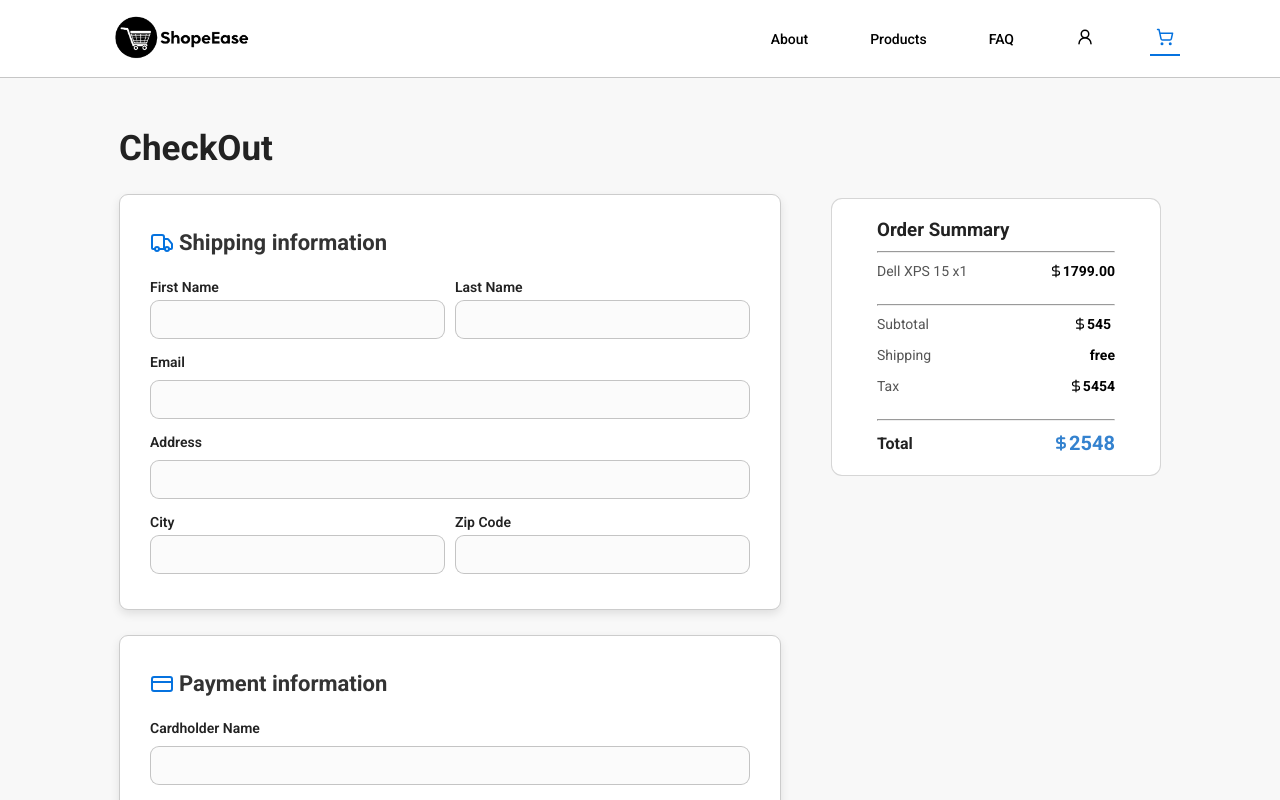
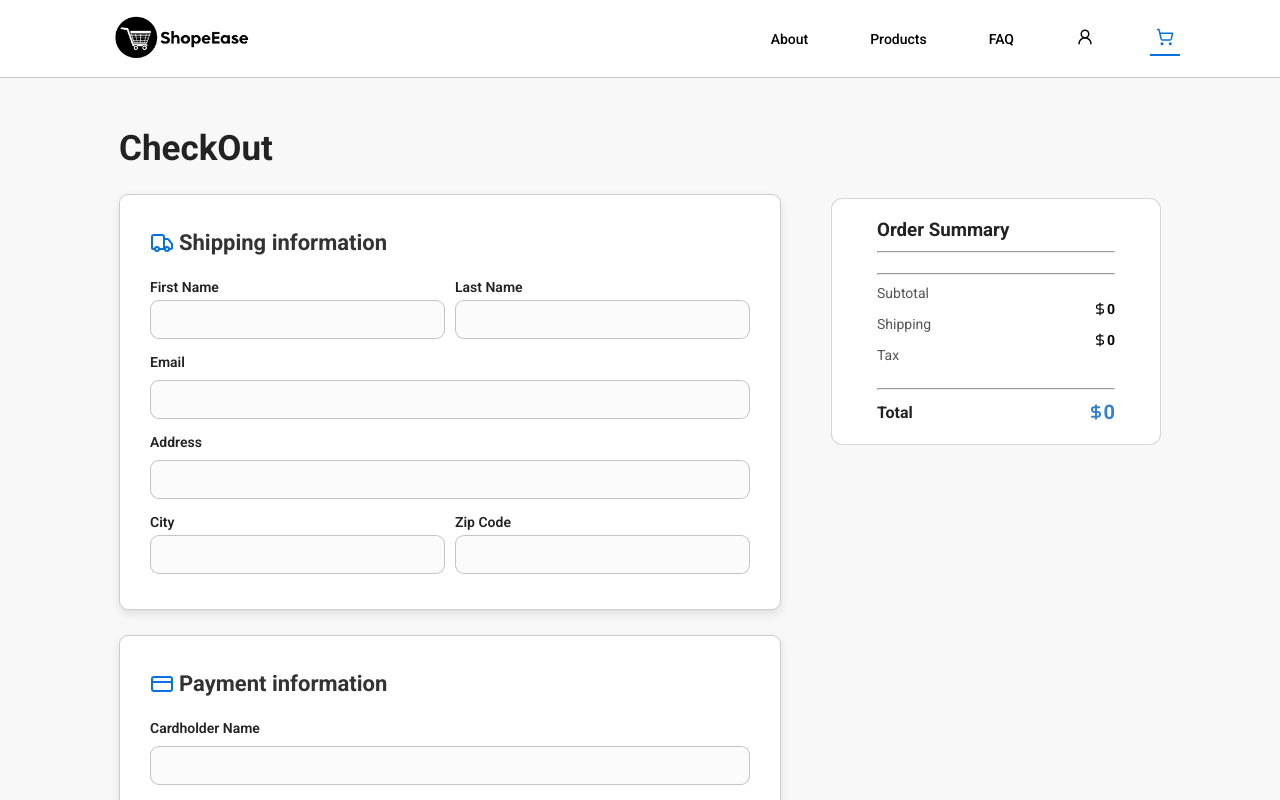
Before and after one commit to assumaqn/ShopEase, a React (Vite) app: page /cart/checkout in a window 1280 px wide. Shown: the top 800 px of the page. Built offline with nearby package versions, Linux system fonts and the light colour scheme.

Commit message:
adding total price to checkout

```diff
--- a/src/Components/CartItems.jsx
+++ b/src/Components/CartItems.jsx
@@ -8,7 +8,7 @@ import EmptyCart from "./EmptyCart";
 
 function CartItems() {
   const { cartedProduct, dispatch } = useProduct();
-  console.log(cartedProduct);
+
   if (cartedProduct.length === 0) {
     return <EmptyCart />;
   }
@@ -45,7 +45,6 @@ function CartItem({
   dispatch,
   quantity,
   totalPrice,
-  // totalItemPrice,
 }) {
   return (
     <div className={styles.item}>
--- a/src/Components/CheckOut.jsx
+++ b/src/Components/CheckOut.jsx
@@ -4,6 +4,7 @@ import Button from "./Button";
 import PageNav from "./PageNav";
 import Spinner from "./Spinner";
 import styles from "./CheckOut.module.css";
+import { useProduct } from "../Contexts/ProductContext";
 
 const centerIcon = {
   display: "flex",
@@ -12,6 +13,7 @@ const centerIcon = {
 };
 function CheckOut() {
   const [isLoading, setIsLoading] = useState(true);
+
   useEffect(() => {
     setTimeout(() => {
       setIsLoading(false);
@@ -93,6 +95,8 @@ function ShippingInfo() {
 }
 //flex-col-2
 function PaymentInfo() {
+  const { total } = useProduct();
+
   return (
     <div className={styles["payment-info"]}>
       <h3>
@@ -121,7 +125,7 @@ function PaymentInfo() {
         </div>
         <div className={styles["form-el"]}></div>
       </form>
-      <Button type="checkout">Place Order -$545.20</Button>
+      <Button type="checkout">Place Order {total === 0 ? "" : total}</Button>
     </div>
   );
 }
@@ -129,19 +133,28 @@ function PaymentInfo() {
 /////flex-2
 
 function OrderSummaryInfo() {
+  const { subTotal, tax, total, shipping, cartedProduct } = useProduct();
+  function shortenName(name, maxLength) {
+    if (name.length <= maxLength) return name;
+    return name.slice(0, name.lastIndexOf(" ", maxLength)) + "...";
+  }
   return (
     <div className={styles.summary}>
       <h3>Order Summary</h3>
       <hr></hr>
       <div className={styles.detail}>
         <span style={{ fontSize: "14px", color: "#555" }}>
-          <p>Dell XPS 15 x1 </p>
+          {cartedProduct.map((item) => (
+            <p>{shortenName(item.name, 20)}</p>
+          ))}
         </span>
         <span style={{ fontSize: "14px", color: "#000", fontWeight: "bolder" }}>
-          <p style={centerIcon}>
-            <DollarSign size="14px" />
-            1799.00
-          </p>
+          {cartedProduct.map((item) => (
+            <p style={centerIcon}>
+              <DollarSign size="14px" />
+              {item.price}
+            </p>
+          ))}
         </span>
       </div>
       <hr></hr>
@@ -154,11 +167,11 @@ function OrderSummaryInfo() {
         <span style={{ fontSize: "14px", color: "#000", fontWeight: "bolder" }}>
           <p style={centerIcon}>
             <DollarSign size="14px" />
-            545
+            {subTotal}
           </p>
-          <p style={{ justifySelf: "flex-end" }}>free</p>
+          <p style={{ justifySelf: "flex-end" }}>{shipping === 0 && "free"}</p>
           <p style={centerIcon}>
-            <DollarSign size="14px" /> 5454
+            <DollarSign size="14px" /> {tax}
           </p>
         </span>
       </div>
@@ -182,7 +195,7 @@ function OrderSummaryInfo() {
             }}
           >
             <DollarSign size="16px" strokeWidth={3} color="#3482cfff" />
-            2548
+            {total}
           </span>
         </strong>
       </span>
--- a/src/Components/OrderSummary.jsx
+++ b/src/Components/OrderSummary.jsx
@@ -2,12 +2,14 @@ import styles from "./OrderSummary.module.css";
 import Button from "./Button";
 import { Link } from "react-router";
 import { DollarSign } from "lucide-react";
+import { useProduct } from "../Contexts/ProductContext";
 const centerIcon = {
   display: "flex",
   justifyContent: "center",
   alignItems: "center",
 };
 function OrderSummary() {
+  const { subTotal, tax, total, shipping } = useProduct();
   return (
     <div className={styles.summary}>
       <h3>Order Summary</h3>
@@ -21,11 +23,21 @@ function OrderSummary() {
         <span style={{ fontSize: "14px", color: "#000", fontWeight: "bolder" }}>
           <p style={centerIcon}>
             <DollarSign size="14px" />
-            545
+            {subTotal.toLocaleString("en-US")}
           </p>
-          <p style={{ justifySelf: "flex-end" }}>free</p>
+
+          {shipping === 0 ? (
+            <p style={{ justifySelf: "flex-end" }}>
+              {shipping === 0 && "free"}
+            </p>
+          ) : (
+            <p style={centerIcon}>
+              <DollarSign size="14px" /> {shipping.toLocaleString("en-US")}
+            </p>
+          )}
+
           <p style={centerIcon}>
-            <DollarSign size="14px" /> 5454
+            <DollarSign size="14px" /> {tax.toLocaleString("en-US")}
           </p>
         </span>
       </div>
@@ -49,7 +61,7 @@ function OrderSummary() {
             }}
           >
             <DollarSign size="16px" strokeWidth={3} color="#3482cfff" />
-            2548
+            {total.toLocaleString("en-US")}
           </span>
         </strong>
       </span>
--- a/src/Contexts/ProductContext.jsx
+++ b/src/Contexts/ProductContext.jsx
@@ -7,7 +7,7 @@ const initalState = {
   product: {},
   cartedProduct: [],
   isLoading: false,
-
+  totalPrice: 0,
   error: "",
 };
 
@@ -72,6 +72,8 @@ function reducer(state, action) {
             : item
         ),
       };
+    case "total":
+      return { ...state, totalPrice: action.payload };
 
     case "rejected":
       return { ...state, isLoading: false, error: action.payload };
@@ -82,18 +84,8 @@ function reducer(state, action) {
 }
 
 function ProductProvider({ children }) {
-  const [
-    {
-      products,
-      product,
-      error,
-      isLoading,
-      cartedProduct,
-      quantity,
-      totalItemPrice,
-    },
-    dispatch,
-  ] = useReducer(reducer, initalState);
+  const [{ products, product, error, isLoading, cartedProduct }, dispatch] =
+    useReducer(reducer, initalState);
   function shuffleArray(array) {
     const arr = [...array];
     for (let i = arr.length - 1; i > 0; i--) {
@@ -102,8 +94,6 @@ function ProductProvider({ children }) {
     }
     return arr;
   }
-
-  const featureProduct = shuffleArray(products).slice(0, 6);
 
   async function fetchProduct() {
     dispatch({ type: "loading" });
@@ -126,6 +116,15 @@ function ProductProvider({ children }) {
       dispatch({ type: "rejected", payload: err.message });
     }
   }
+  const subTotal = cartedProduct
+    .map((item) => item.totalPrice)
+    .reduce((accu, cur) => accu + cur, 0);
+  const shipping =
+    subTotal > 1000 ? 0 : (subTotal * 0.05).toLocaleString("en-US");
+  const tax = subTotal * 0.12;
+  const total = subTotal + tax + Number(shipping);
+
+  const featureProduct = shuffleArray(products).slice(0, 6);
 
   return (
     <productContext.Provider
@@ -139,8 +138,10 @@ function ProductProvider({ children }) {
         error,
         dispatch,
         cartedProduct,
-        quantity,
-        totalItemPrice,
+        subTotal,
+        tax,
+        total,
+        shipping,
       }}
     >
       {children}
```
Also changed, not shown: src/assets/Screenshot_1.png (added).
